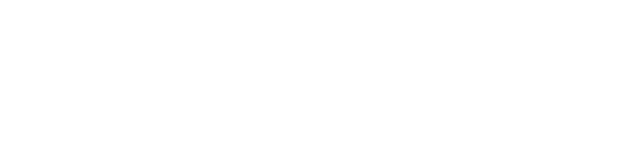
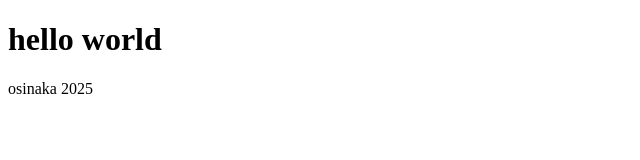
Before and after one commit to Mosesdeprogramer/moses1, a plain HTML site: page index.html in a window 1280 px wide. Shown: the whole page, without its empty margins (0-640 px from the left). Drawn offline with Linux system fonts and the light colour scheme.

Commit message:
added header and footer features

```diff
--- a/index.html
+++ b/index.html
@@ -6,6 +6,7 @@
     <title>Document</title>
 </head>
 <body>
-
+    <h1>hello world</h1>
+    <footer>osinaka 2025</footer>
 </body>
 </html>
```
